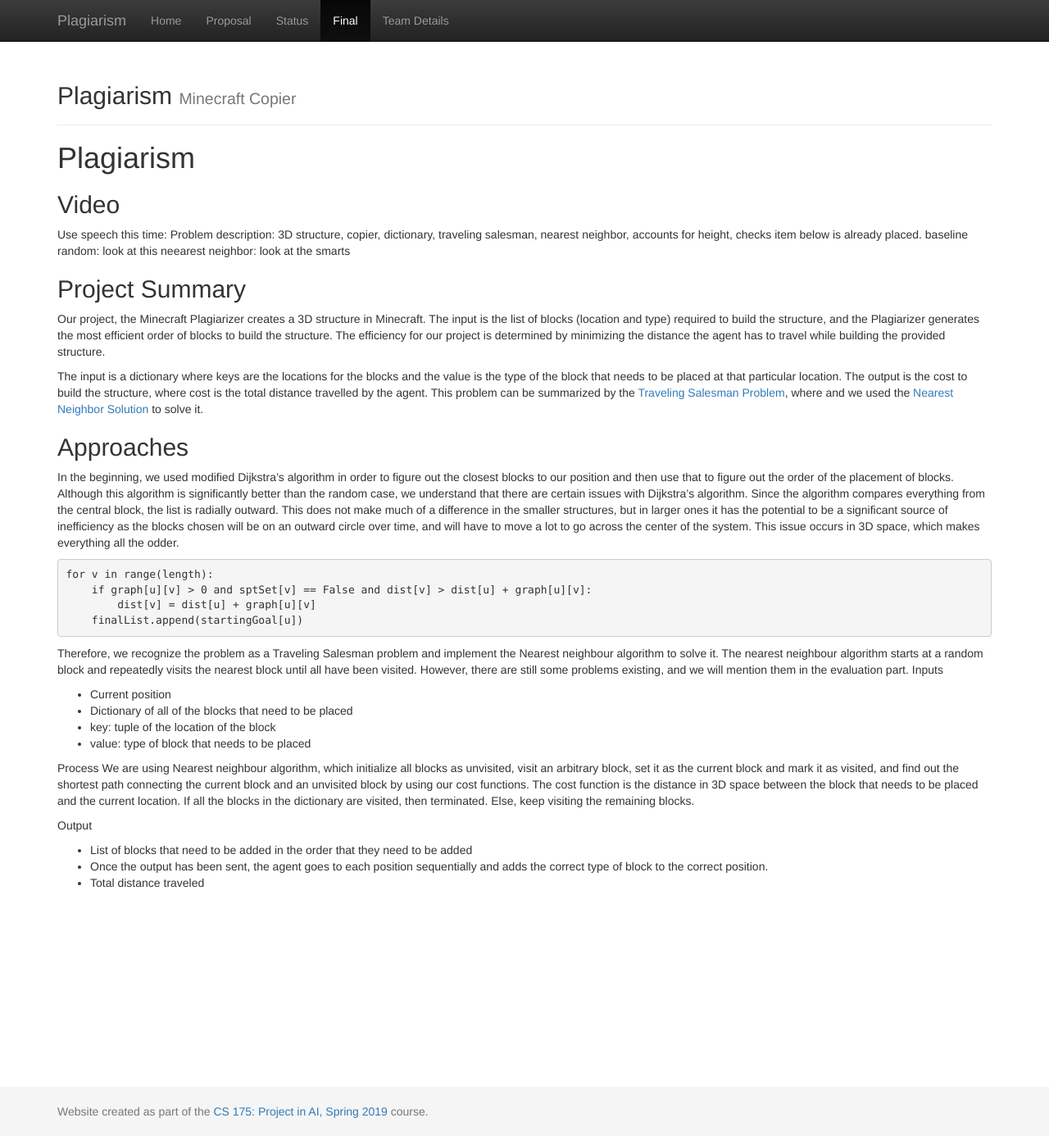
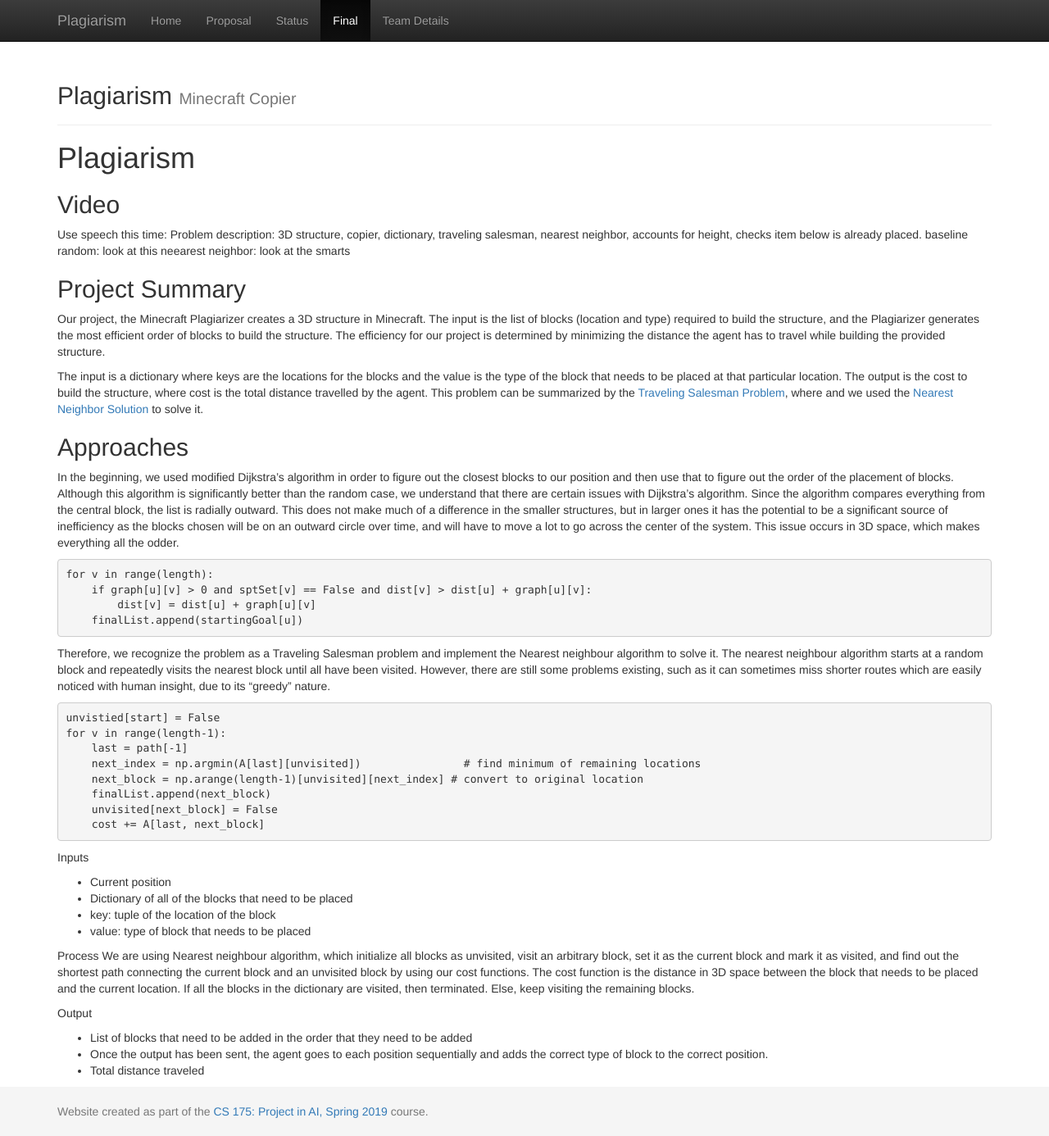
Before and after one commit to thebrainygeek/plagiarism, a Jekyll site: the page built from docs/final.md, in a window 1280 px wide and 1386 px high. Shown: the whole window at 82% size. Built offline with Jekyll 4.4.1, drawn with Linux system fonts in a browser that asks for light colours.

Commit message:
Update final.md

````diff
--- a/docs/final.md
+++ b/docs/final.md
@@ -28,7 +28,19 @@
 ```
 
 
-Therefore, we recognize the problem as a Traveling Salesman problem and implement the Nearest neighbour algorithm to solve it. The nearest neighbour algorithm starts at a random block and repeatedly visits the nearest block until all have been visited. However, there are still some problems existing, and we will mention them in the evaluation part.
+Therefore, we recognize the problem as a Traveling Salesman problem and implement the Nearest neighbour algorithm to solve it. The nearest neighbour algorithm starts at a random block and repeatedly visits the nearest block until all have been visited. However, there are still some problems existing, such as it can sometimes miss shorter routes which are easily noticed with human insight, due to its "greedy" nature.
+
+``` python
+unvistied[start] = False
+for v in range(length-1):
+    last = path[-1]
+    next_index = np.argmin(A[last][unvisited])                # find minimum of remaining locations
+    next_block = np.arange(length-1)[unvisited][next_index] # convert to original location
+    finalList.append(next_block)
+    unvisited[next_block] = False
+    cost += A[last, next_block]
+```
+
 Inputs
 * Current position
 * Dictionary of all of the blocks that need to be placed
````
